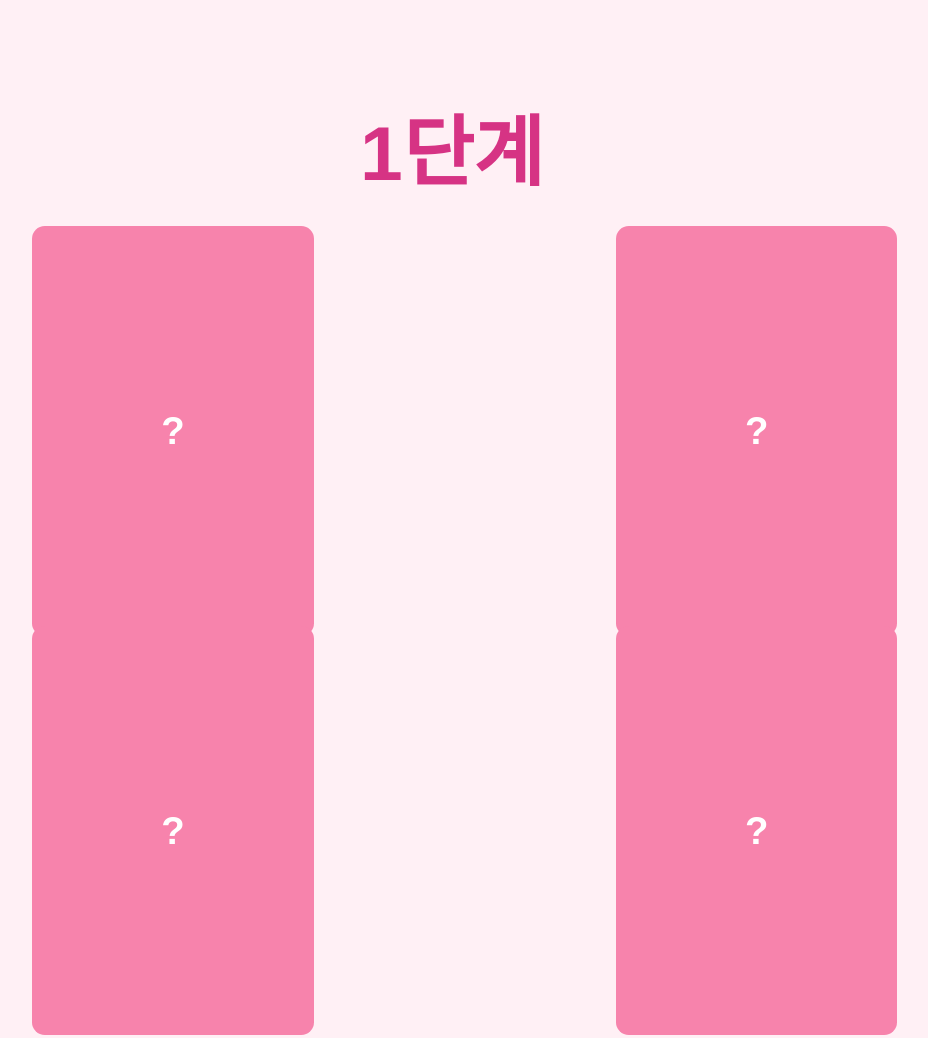
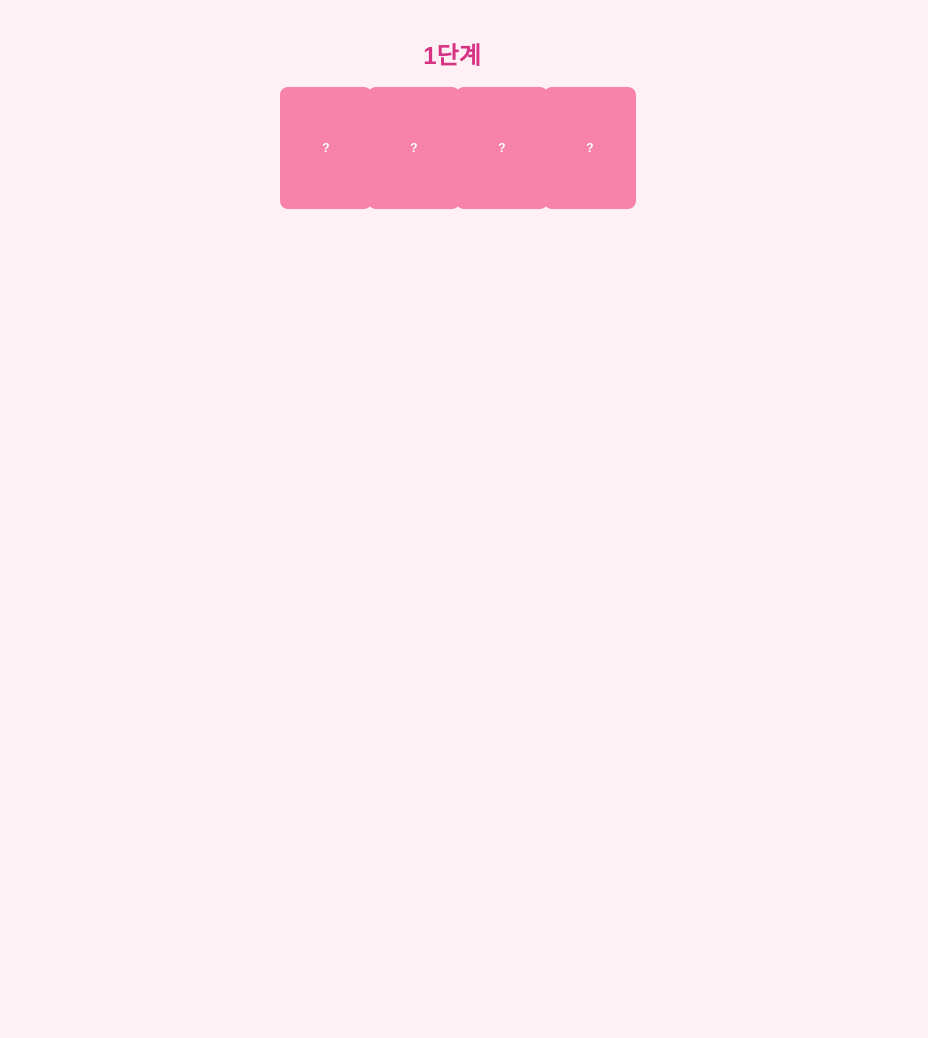
Before and after one commit to yeonju0828/Foretforet, a plain HTML site: page index.html in a window 1280 px wide. Shown: the whole page, without its empty margins (188-1116 px from the left). After the commit the page ends 800 px from the top, so only its background shows below. Drawn offline with Linux system fonts and the light colour scheme.

Commit message:
Update index.html

```diff
--- a/index.html
+++ b/index.html
@@ -11,34 +11,29 @@
       display: flex;
       flex-direction: column;
       align-items: center;
-      justify-content: flex-start;
-      min-height: 100vh;
+      padding: 20px 0;
       margin: 0;
-      padding-top: 5vh;
     }
 
     h1 {
-      margin-bottom: 3vh;
+      margin-bottom: 16px;
       color: #d63384;
-      font-size: 6vw;
+      font-size: 24px;
     }
 
     .game-board {
-      display: grid;
-      gap: 1.2vw;
+      display: flex;
+      flex-wrap: wrap;
       justify-content: center;
-      justify-items: center;
-      align-content: start;
-      align-items: center;
-      width: 90vw;
-      perspective: 1000px;
+      gap: 8px;
+      max-width: 360px;
+      width: 100%;
       margin-bottom: 20px;
-      grid-auto-rows: 30vw;
     }
 
     .card {
-      width: 20vw;
-      height: 30vw;
+      width: 80px;
+      height: 110px;
       position: relative;
       transform-style: preserve-3d;
       transition: transform 0.6s;
@@ -54,14 +49,14 @@
       position: absolute;
       width: 100%;
       height: 100%;
-      border-radius: 1vw;
+      border-radius: 8px;
       backface-visibility: hidden;
       display: flex;
       justify-content: center;
       align-items: center;
       font-weight: bold;
-      font-size: 3vw;
-      padding: 1vw;
+      font-size: 12px;
+      padding: 6px;
       text-align: center;
     }
 
@@ -77,21 +72,21 @@
     }
 
     .card img {
-      max-width: 80%;
-      max-height: 80%;
-      border-radius: 1vw;
+      max-width: 70%;
+      max-height: 70%;
+      border-radius: 6px;
     }
 
     .message {
-      font-size: 5vw;
+      font-size: 18px;
       font-weight: bold;
       color: #d63384;
-      margin-top: 2vh;
+      text-align: center;
     }
 
     .empty {
-      width: 20vw;
-      height: 30vw;
+      width: 80px;
+      height: 110px;
       visibility: hidden;
     }
   </style>
@@ -131,14 +126,6 @@
       const pairCount = stage + 1;
       const currentPairs = allPairs.slice(0, pairCount * 2);
       const shuffled = [...currentPairs].sort(() => 0.5 - Math.random());
-
-      if (stage === 1) {
-        board.style.gridTemplateColumns = "repeat(2, 1fr)";
-      } else if (stage === 2) {
-        board.style.gridTemplateColumns = "repeat(3, 1fr)";
-      } else {
-        board.style.gridTemplateColumns = "repeat(4, 1fr)";
-      }
 
       shuffled.forEach((item) => {
         const card = document.createElement("div");
```
